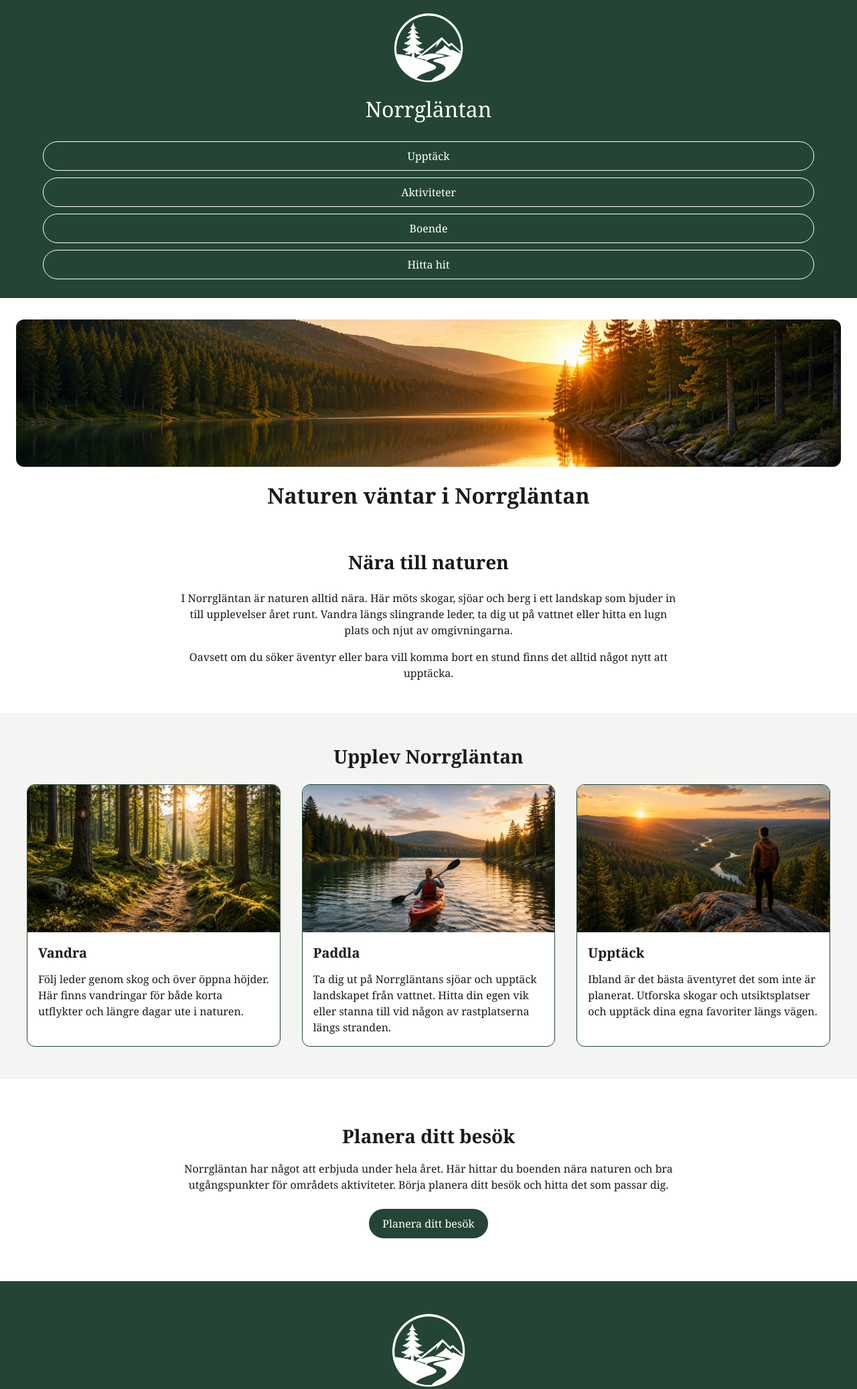
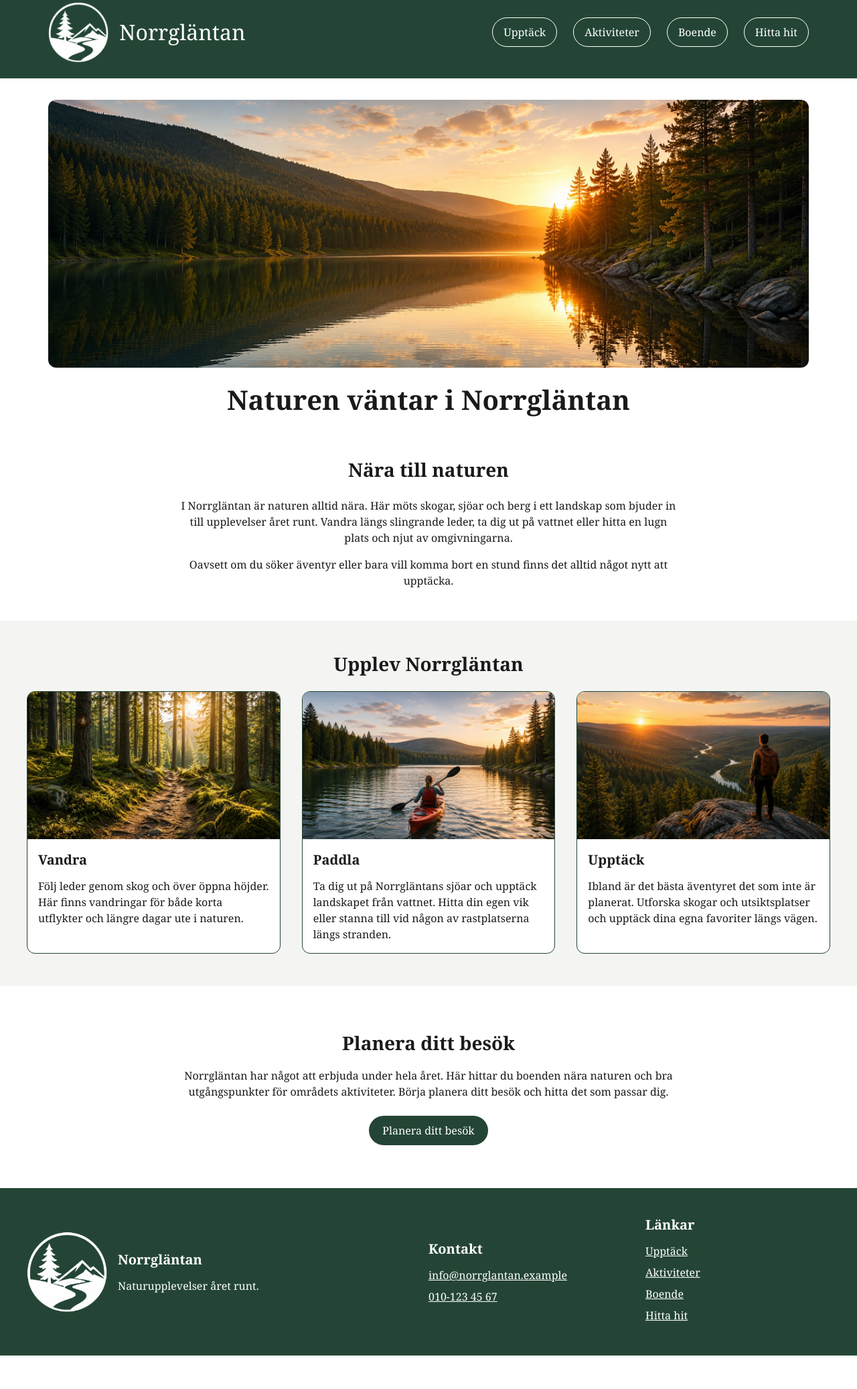
Before and after one commit to maida1991/dt224g_maida_erovic_laboration3, a plain HTML site: page index.html in a window 1280 px wide. Shown: the part 21-2095 px from the top of the page at 67% size. After the commit the page ends 2045 px from the top, so only its background shows below. Drawn offline with Linux system fonts and the light colour scheme.

Commit message:
footer and display view fix

```diff
--- a/css/style.css
+++ b/css/style.css
@@ -152,6 +152,7 @@ a {
     outline: 3px solid #f2c14e;
     outline-offset: 3px;
 }
+
 /* Introduction */
 
 .section-content {
@@ -224,18 +225,6 @@ a {
     margin: 0;
 }
 
-@media (min-width: 768px) {
-    .activity-grid {
-        grid-template-columns: repeat(3, 1fr);
-        gap: 2rem;
-    }
-
-    .activity-card img {
-        width: 100%;
-        height: 220px;
-        object-fit: cover;
-    }
-}
 /* Planera ditt besök */
 
 .plan-section {
@@ -329,3 +318,83 @@ a {
     outline: 3px solid #f2c14e;
     outline-offset: 3px;
 }
+
+/* Desktop layout */
+@media (min-width: 768px) {
+
+    /* Header */
+    .header-content {
+        flex-direction: row;
+        justify-content: space-between;
+        padding: 1.5rem 2rem;
+    }
+
+    .logo {
+        flex-direction: row;
+    }
+
+    .logo img {
+        width: 90px;
+        height: 90px;
+    }
+
+    .site-header nav {
+        width: auto;
+    }
+
+    .navigation {
+        flex-direction: row;
+        align-items: center;
+        gap: 1.5rem;
+    }
+
+    .hero {
+        max-width: 1200px;
+        margin: 0 auto;
+        padding: 2rem;
+    }
+
+    .hero-image {
+        height: 400px;
+    }
+
+    .hero-content h1 {
+        font-size: 2.5rem;
+    }
+
+    .activity-grid {
+        grid-template-columns: repeat(3, 1fr);
+        gap: 2rem;
+    }
+
+    .activity-card img {
+        height: 220px;
+    }
+
+    .site-footer {
+        padding: 2.5rem 2rem;
+    }
+
+    .footer-content {
+        display: grid;
+        grid-template-columns: 2fr 1fr 1fr;
+        align-items: center;
+        gap: 3rem;
+    }
+
+    .footer-brand {
+        flex-direction: row;
+        align-items: center;
+        text-align: left;
+    }
+
+    .footer-brand img {
+        width: 120px;
+        height: 120px;
+    }
+
+    .footer-contact,
+    .footer-links {
+        text-align: left;
+    }
+}
```
Also changed, not shown: index.html (+1 -4 lines).
